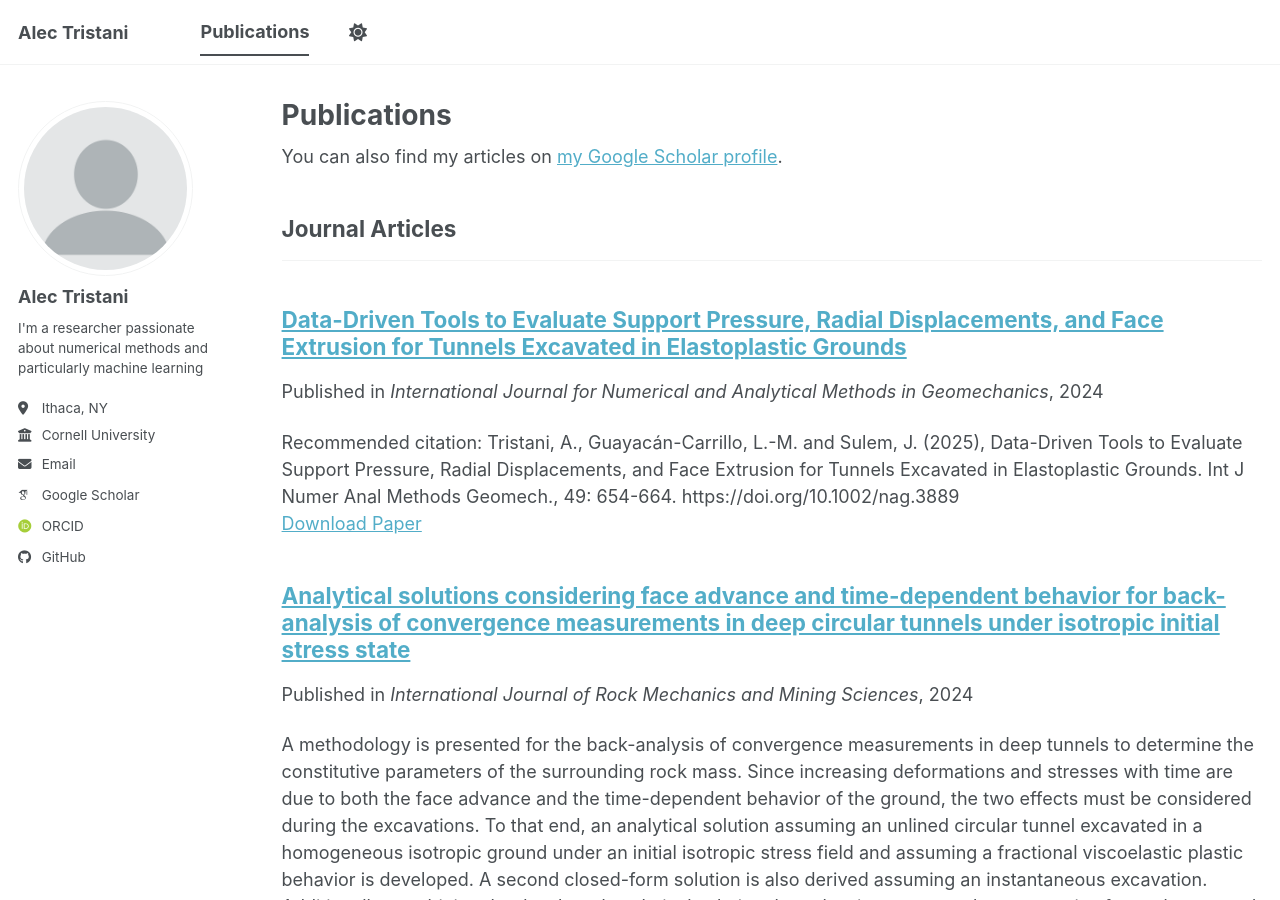
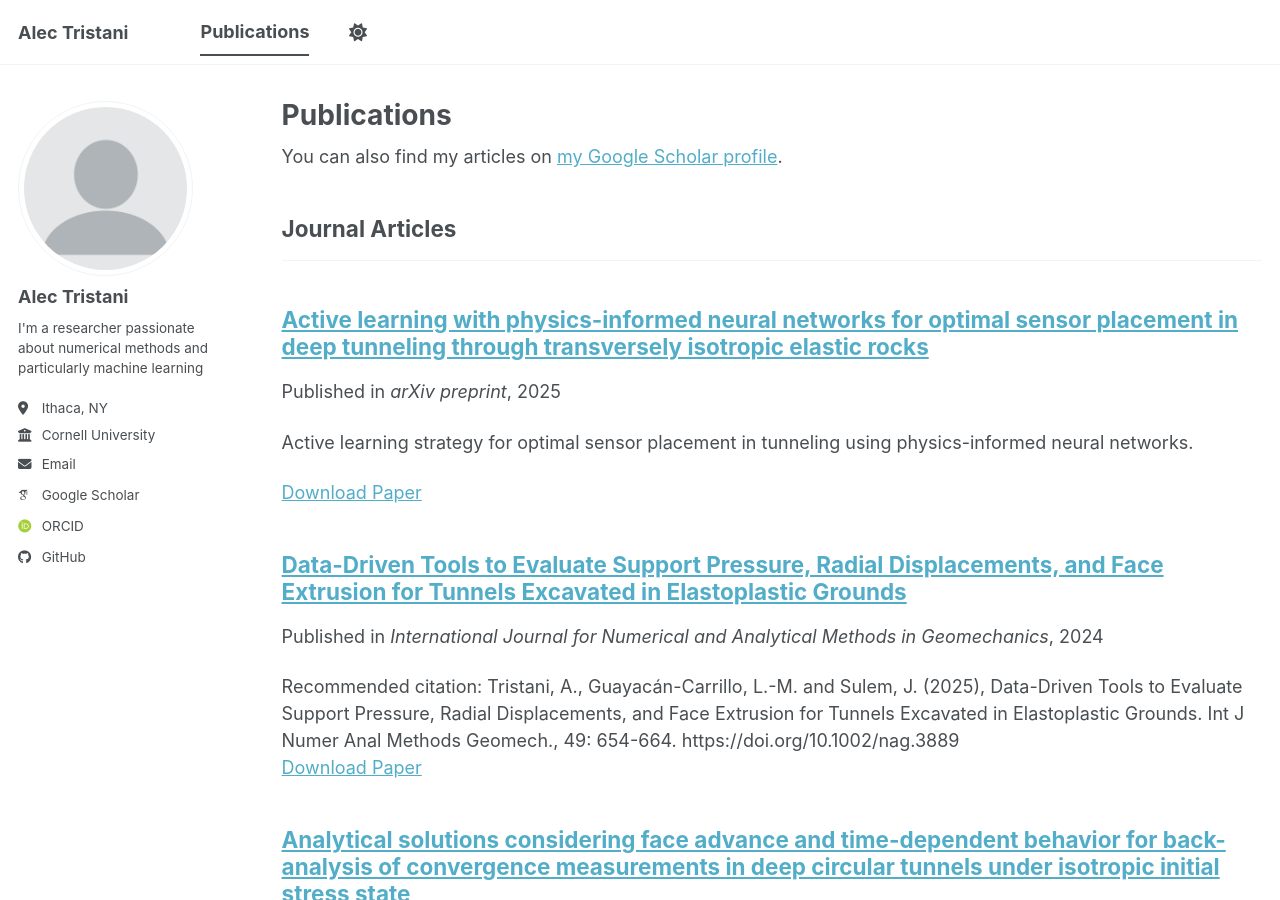
Before and after one commit to Alec-YT/Alec-YT.github.io, a Jekyll site: the page built from _pages/publications.html, in a window 1280 px wide and 900 px high. Built offline with Jekyll 4.4.1, drawn with Linux system fonts in a browser that asks for light colours; some web fonts are replaced; a script bundle is joined from its source files by our own code; library files that are not in the unit come from our copies.

Commit message:
Update 2025-11-Active-Learning-number-1.md

```diff
--- a/_publications/2025-11-Active-Learning-number-1.md
+++ b/_publications/2025-11-Active-Learning-number-1.md
@@ -2,31 +2,79 @@
 title: "Active learning with physics-informed neural networks for optimal sensor placement in deep tunneling through transversely isotropic elastic rocks"
 collection: publications
 category: manuscripts
-permalink: /publication/2025-11-15-paper-title-number-2
-excerpt: ''
+permalink: /publication/2025-11-15-active-learning-pinn-tunneling
+excerpt: "Active learning strategy for optimal sensor placement in tunneling using physics-informed neural networks."
 date: 2025-11-15
-venue: 'arXiv preprint'
-paperurl: 'https://arxiv.org/abs/2511.20574'
+venue: "arXiv preprint"
+paperurl: "https://arxiv.org/abs/2511.20574"
+---
+
 <a href="https://arxiv.org/abs/2511.20574" target="_blank">
-  <img src="/images/paper_2025_active.png" alt="Paper thumbnail" style="width:100%; max-width:600px; border-radius:6px; margin-bottom:12px;">
+  <img src="/images/paper_2025_active.png"
+       alt="Paper thumbnail"
+       style="width:100%; max-width:700px; border-radius:6px; margin-bottom:16px;">
 </a>
-<div style="display:flex; gap:10px; margin-bottom:16px;">
-  <a href="https://arxiv.org/abs/2511.20574" target="_blank">
-    <img src="https://img.shields.io/badge/arXiv-2511.20574-b31b1b?style=for-the-badge&logo=arxiv&logoColor=white" alt="arXiv">
-  </a>
-  <a href="https://github.com/alec-yt" target="_blank">
-    <img src="https://img.shields.io/badge/GitHub-Code-24292e?style=for-the-badge&logo=github&logoColor=white" alt="GitHub">
-  </a>
+
+<div style="display:flex; gap:12px; flex-wrap:wrap; margin-bottom:20px;">
+
+<a href="https://arxiv.org/abs/2511.20574" target="_blank">
+<img src="https://img.shields.io/badge/arXiv-2511.20574-b31b1b?style=for-the-badge&logo=arxiv&logoColor=white">
+</a>
+
+<a href="https://arxiv.org/pdf/2511.20574.pdf" target="_blank">
+<img src="https://img.shields.io/badge/PDF-Download-blue?style=for-the-badge&logo=adobeacrobatreader&logoColor=white">
+</a>
+
+<a href="https://github.com/alec-yt" target="_blank">
+<img src="https://img.shields.io/badge/GitHub-Code-24292e?style=for-the-badge&logo=github&logoColor=white">
+</a>
+
 </div>
+
+---
+
+## Abstract
+
+This paper presents a deep learning strategy to simultaneously solve Partial Differential Equations (PDEs) and back-calculate their parameters in the context of deep tunnel excavation.
+
+A **Physics-Informed Neural Network (PINN)** model is trained with synthetic data that emulate in situ displacement measurements in the host rock and at the cavity wall, obtained from extensometers and convergence monitoring. Because acquiring field observations can be costly, a **sequential training strategy based on active learning** is introduced to determine the most informative locations for new sensors.
+
+Monte Carlo dropout is used to quantify epistemic uncertainty and query new measurements in regions where the model is least confident. This approach reduces the amount of required field data while optimizing sensor placement.
+
+The method is tested on a circular tunnel excavated in **transversely isotropic elastic rock** and successfully reconstructs the displacement field while identifying mechanical parameters such as the Young’s moduli, shear modulus, stress ratio, and bedding orientation.
+
+---
+
+## Figures
+
+<div style="display:flex; gap:20px; flex-wrap:wrap; margin-bottom:20px;">
+
+<div style="flex:1; min-width:300px;">
+<img src="/images/pinn_framework.png" style="width:100%; border-radius:6px;">
+<p style="text-align:center;"><em>Overview of the active learning framework.</em></p>
+</div>
+
+<div style="flex:1; min-width:300px;">
+<img src="/images/pinn_results.png" style="width:100%; border-radius:6px;">
+<p style="text-align:center;"><em>Prediction of displacement field around the tunnel.</em></p>
+</div>
+
+</div>
+
+---
+
+## BibTeX
+
 <details>
-<summary><strong>BibTeX</strong></summary>
+<summary><strong>Click to expand citation</strong></summary>
+
 <pre>
 @article{tristani2025active,
   title={Active learning with physics-informed neural networks for optimal sensor placement in deep tunneling through transversely isotropic elastic rocks},
-  author={Tristani, Your Name and ...},
+  author={Tristani, Alec and ...},
   journal={arXiv preprint arXiv:2511.20574},
   year={2025}
 }
 </pre>
+
 </details>
----
```
